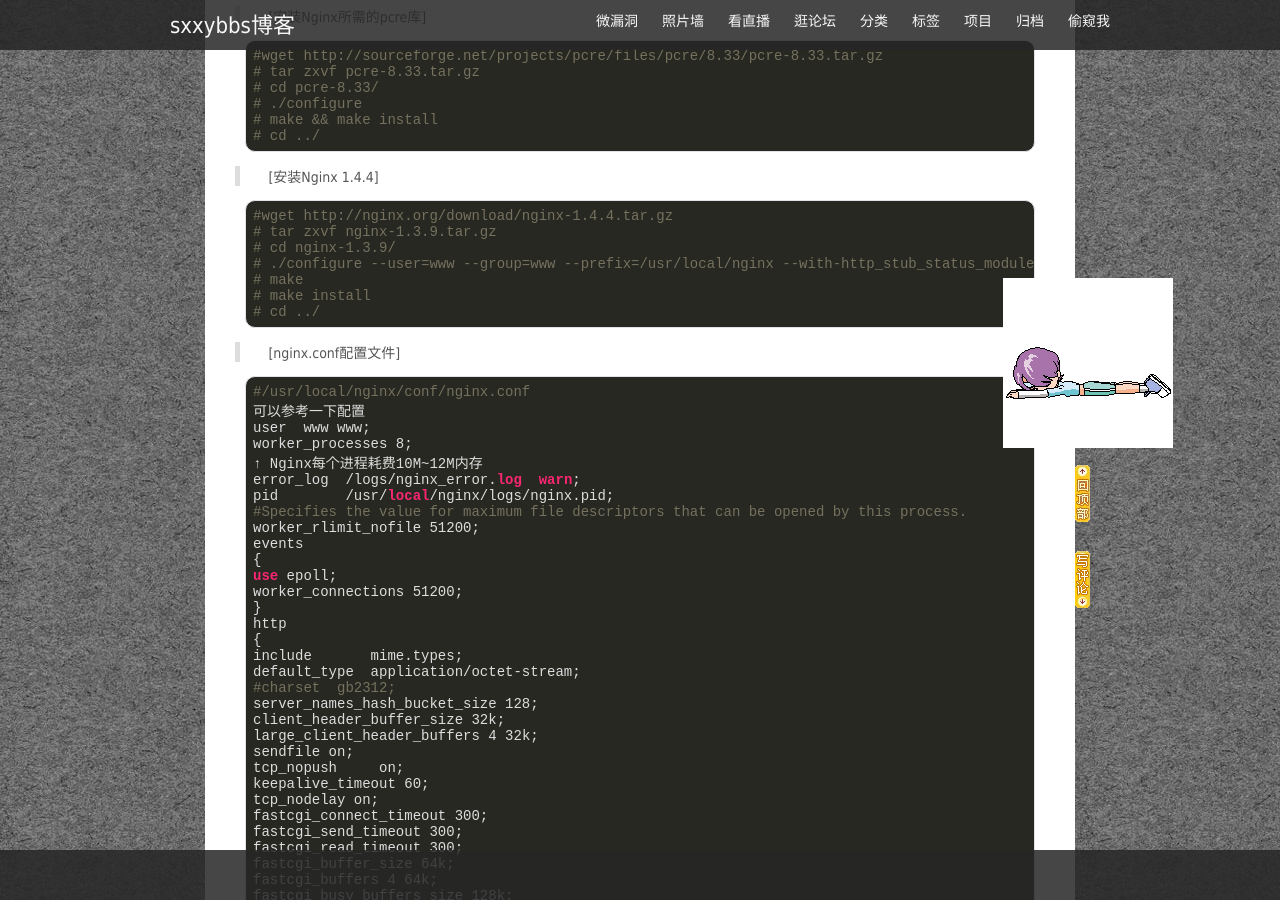
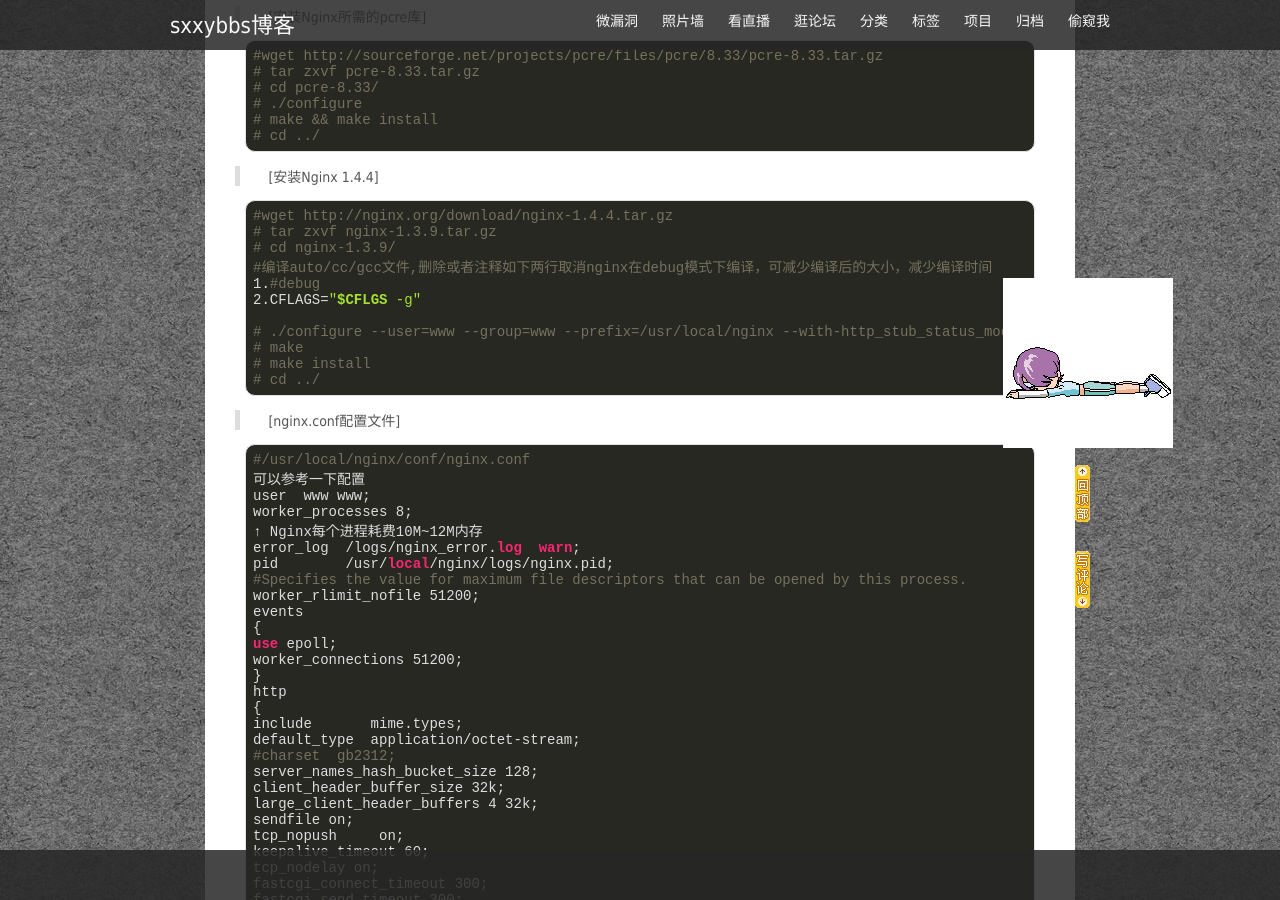
Before and after one commit to sxxybbs/sxxybbs.github.com, a Jekyll site: the page built from _posts/2013-11-30-make_install_nginx.md, in a window 1280 px wide and 900 px high, scrolled down 335 px. Built offline with Jekyll 4.4.1, drawn with Linux system fonts in a browser that asks for light colours; nearby versions of some CDN libraries; library files that are not in the unit come from our copies; Markdown is read by kramdown in place of the engine named in the settings; comment, search, counter and statistics services are not loaded.

Commit message:
Update 2013-11-30-make_install_nginx.md

```diff
--- a/_posts/2013-11-30-make_install_nginx.md
+++ b/_posts/2013-11-30-make_install_nginx.md
@@ -21,6 +21,10 @@ description: QUIT处理完当前请求后关闭,HUP平滑启动,USR1日志切割
 	#wget http://nginx.org/download/nginx-1.4.4.tar.gz
 	# tar zxvf nginx-1.3.9.tar.gz
 	# cd nginx-1.3.9/
+	#编译auto/cc/gcc文件,删除或者注释如下两行取消nginx在debug模式下编译，可减少编译后的大小，减少编译时间
+	1.#debug
+	2.CFLAGS="$CFLGS -g"
+
 	# ./configure --user=www --group=www --prefix=/usr/local/nginx --with-http_stub_status_module --with-http_ssl_module
 	# make
 	# make install
```
